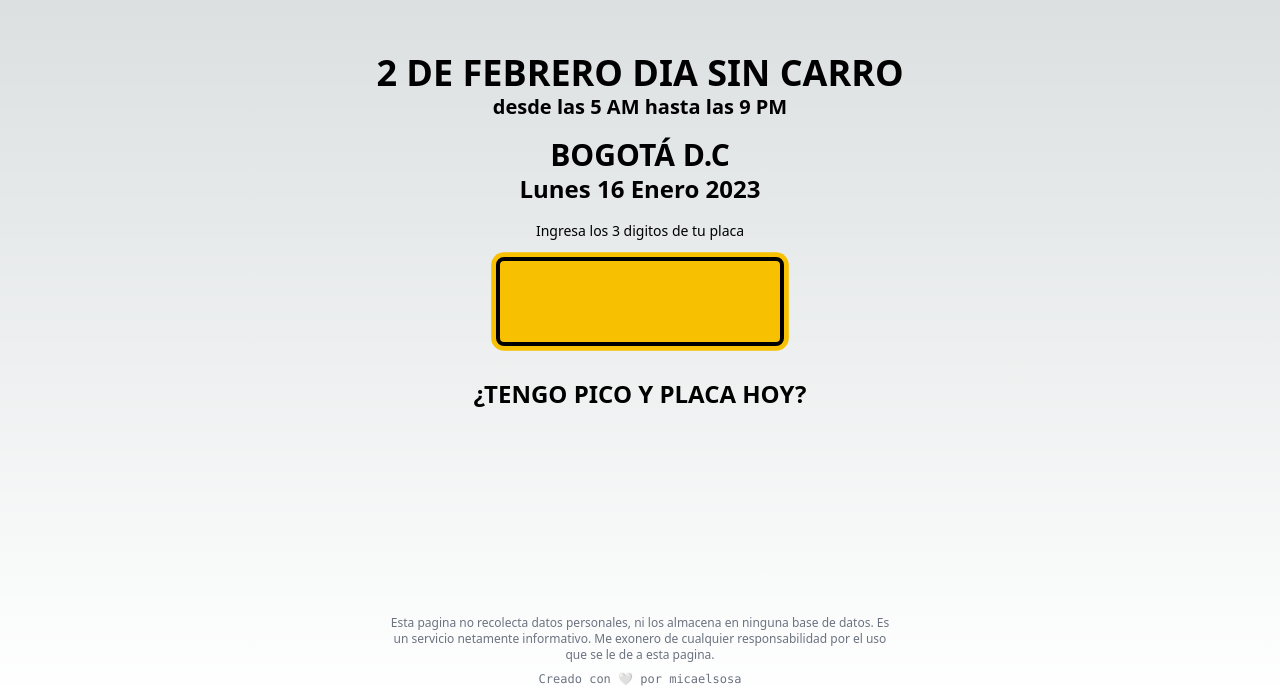
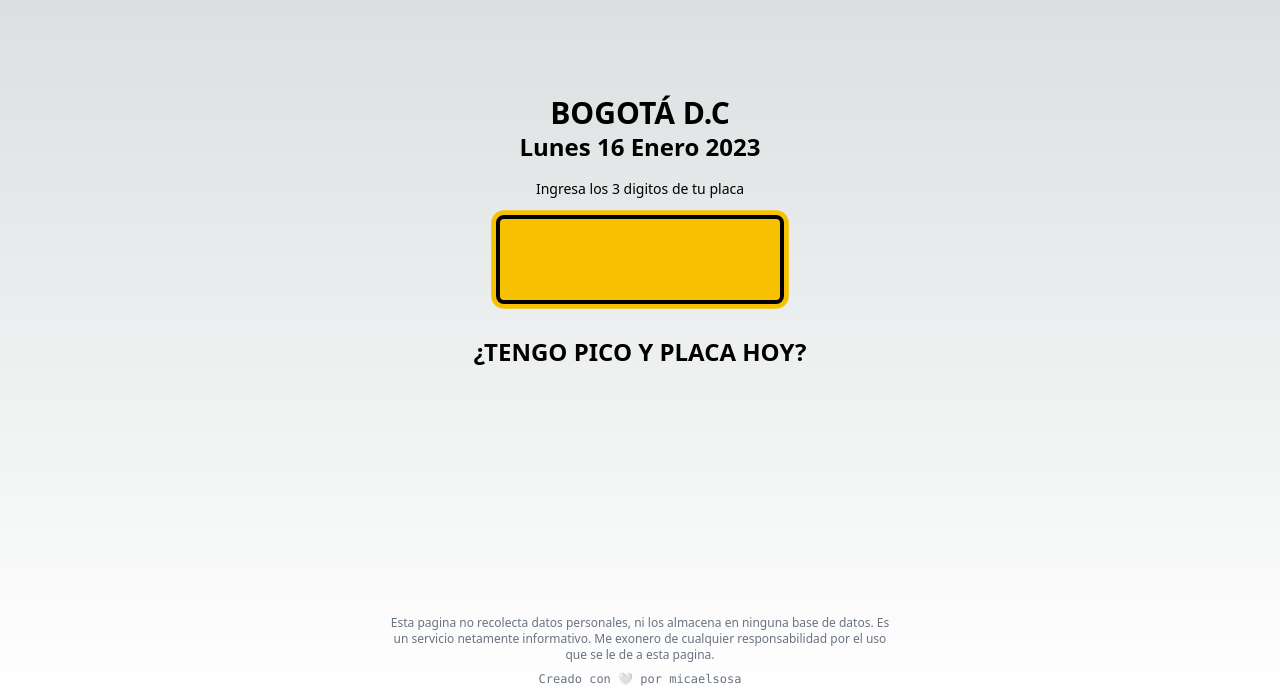
Before and after one commit to mikesosa/picoyplaca, a Next.js app: page / in a window 1280 px wide. Shown: the part 105-800 px from the top of the page. Built offline with nearby package versions, Linux system fonts and the light colour scheme.

Commit message:
remove dia sin carro

```diff
--- a/src/app/page.tsx
+++ b/src/app/page.tsx
@@ -95,14 +95,6 @@ export default function Home() {
   return (
     <main className="mx-auto sm:px-6 lg:px-8 flex justify-center h-screen pb-32">
       <div className="flex flex-col justify-center items-center">
-        <h1 className="text-center font-bold text-4xl capitalize">
-          {" "}
-          2 DE FEBRERO DIA SIN CARRO
-        </h1>
-        <p className="text-center font-bold text-xl pb-4">
-          desde las 5 AM hasta las 9 PM
-        </p>
-
         <p className="text-center font-bold text-3xl capitalize">BOGOTÁ D.C</p>
 
         <p className="text-center font-bold text-2xl capitalize">
```
